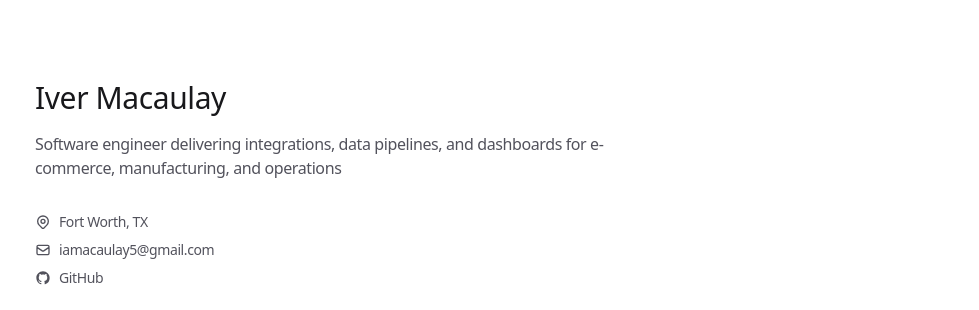
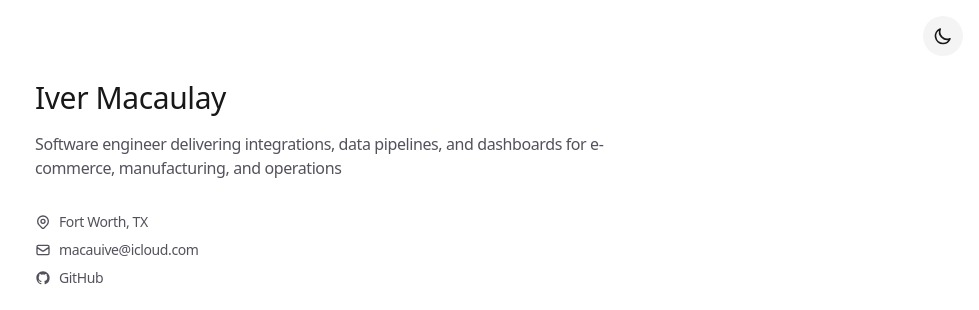
Before and after one commit to macauive/portfolio, a Next.js app: page / in a window 1280 px wide. Shown: the top 310 px of the page, without its empty margins (301-1280 px from the left). Built offline with nearby package versions, Linux system fonts and the light colour scheme.

Commit message:
light/dark mode theme toggle

```diff
--- a/package.json
+++ b/package.json
@@ -11,6 +11,7 @@
     "@tailwindcss/postcss": "^4.1.17",
     "framer-motion": "^11.15.0",
     "next": "^16.0.7",
+    "next-themes": "^0.4.6",
     "react": "^19.2.0",
     "react-dom": "^19.2.0",
     "tailwindcss": "^4.1.17"
--- a/src/app/layout.tsx
+++ b/src/app/layout.tsx
@@ -1,5 +1,6 @@
 import type { Metadata, Viewport } from 'next';
 import { Geist, Geist_Mono } from 'next/font/google';
+import { ThemeProvider } from 'next-themes';
 import './globals.css';
 
 export const viewport: Viewport = {
@@ -40,11 +41,13 @@ export default function RootLayout({
       <body
         className={`${geist.variable} ${geistMono.variable} bg-white tracking-tight antialiased dark:bg-zinc-950 text-zinc-900 dark:text-zinc-50`}
       >
-        <div className="flex min-h-screen w-full flex-col">
-          <div className="relative mx-auto w-full max-w-screen-sm flex-1 px-4 pt-20 pb-12">
-            {children}
+        <ThemeProvider attribute="class" defaultTheme="system" enableSystem>
+          <div className="flex min-h-screen w-full flex-col">
+            <div className="relative mx-auto w-full max-w-screen-sm flex-1 px-4 pt-20 pb-12">
+              {children}
+            </div>
           </div>
-        </div>
+        </ThemeProvider>
       </body>
     </html>
   );
--- a/src/app/page.tsx
+++ b/src/app/page.tsx
@@ -3,6 +3,7 @@
 import Hero from '@/components/Hero';
 import ProjectGrid from '@/components/ProjectGrid';
 import Footer from '@/components/Footer';
+import ThemeToggle from '@/components/ThemeToggle';
 import { motion } from 'framer-motion';
 
 const VARIANTS_CONTAINER = {
@@ -17,6 +18,8 @@ const VARIANTS_CONTAINER = {
 
 export default function Home() {
   return (
+    <>
+      <ThemeToggle />
       <motion.main
         className="space-y-16"
         variants={VARIANTS_CONTAINER}
@@ -27,5 +30,6 @@ export default function Home() {
         <ProjectGrid />
         <Footer />
       </motion.main>
+    </>
   );
 }
--- a/src/components/ProjectModal.tsx
+++ b/src/components/ProjectModal.tsx
@@ -53,29 +53,29 @@ export default function ProjectModal({ project, onClose }: ProjectModalProps) {
                 animate={{ opacity: 1, scale: 1, y: 0 }}
                 exit={{ opacity: 0, scale: 0.95, y: 20 }}
                 transition={{ type: 'spring', damping: 25, stiffness: 300 }}
-                className="bg-white rounded-4xl shadow-soft-lg max-w-3xl w-full max-h-[90vh] overflow-y-auto"
+                className="bg-white dark:bg-zinc-900 rounded-2xl shadow-2xl max-w-3xl w-full max-h-[90vh] overflow-y-auto"
                 onClick={(e) => e.stopPropagation()}
               >
                 {/* Header */}
-                <div className="sticky top-0 bg-white border-b border-background-subtle px-8 py-6 flex items-start justify-between rounded-t-4xl">
+                <div className="sticky top-0 bg-white dark:bg-zinc-900 border-b border-zinc-200 dark:border-zinc-800 px-8 py-6 flex items-start justify-between rounded-t-2xl">
                   <div className="flex-1">
                     <div className="flex items-center gap-3 mb-2">
                       {project.featured && (
-                        <span className="inline-flex items-center px-3 py-1 rounded-full text-xs font-medium bg-primary-blue/10 text-primary-blue">
+                        <span className="inline-flex items-center px-3 py-1 rounded-full text-xs font-medium bg-zinc-100 text-zinc-900 dark:bg-zinc-800 dark:text-zinc-100">
                           Featured
                         </span>
                       )}
-                      <span className="text-sm text-text-muted">{project.category}</span>
+                      <span className="text-sm text-zinc-600 dark:text-zinc-400">{project.category}</span>
                     </div>
-                    <h2 className="text-3xl font-medium text-text-primary">{project.title}</h2>
+                    <h2 className="text-3xl font-medium text-zinc-900 dark:text-zinc-50">{project.title}</h2>
                     {project.timeline && (
-                      <p className="text-text-muted mt-2">{project.timeline}</p>
+                      <p className="text-zinc-600 dark:text-zinc-400 mt-2">{project.timeline}</p>
                     )}
                   </div>
 
                   <button
                     onClick={onClose}
-                    className="ml-4 p-2 rounded-full hover:bg-background-subtle transition-colors"
+                    className="ml-4 p-2 rounded-full hover:bg-zinc-100 dark:hover:bg-zinc-800 transition-colors text-zinc-900 dark:text-zinc-50"
                     aria-label="Close modal"
                   >
                     <svg className="w-6 h-6" fill="none" stroke="currentColor" viewBox="0 0 24 24">
@@ -88,7 +88,7 @@ export default function ProjectModal({ project, onClose }: ProjectModalProps) {
                 <div className="px-8 py-6">
                   {/* Technologies */}
                   <div className="mb-8">
-                    <h3 className="text-sm font-medium text-text-muted mb-3">Technologies Used</h3>
+                    <h3 className="text-sm font-medium text-zinc-500 dark:text-zinc-400 mb-3">Technologies Used</h3>
                     <div className="flex flex-wrap gap-2">
                       {project.technologies.map((tech) => (
                         <TechBadge key={tech} technology={tech} />
@@ -98,8 +98,8 @@ export default function ProjectModal({ project, onClose }: ProjectModalProps) {
 
                   {/* Description */}
                   <div className="mb-8">
-                    <h3 className="text-sm font-medium text-text-muted mb-3">Overview</h3>
-                    <p className="text-text-secondary leading-relaxed text-lg">
+                    <h3 className="text-sm font-medium text-zinc-500 dark:text-zinc-400 mb-3">Overview</h3>
+                    <p className="text-zinc-700 dark:text-zinc-300 leading-relaxed text-lg">
                       {project.detailedDescription}
                     </p>
                   </div>
@@ -107,14 +107,14 @@ export default function ProjectModal({ project, onClose }: ProjectModalProps) {
                   {/* Achievements */}
                   {project.achievements && project.achievements.length > 0 && (
                     <div className="mb-8">
-                      <h3 className="text-sm font-medium text-text-muted mb-3">Key Achievements</h3>
+                      <h3 className="text-sm font-medium text-zinc-500 dark:text-zinc-400 mb-3">Key Achievements</h3>
                       <ul className="space-y-3">
                         {project.achievements.map((achievement, idx) => (
                           <li key={idx} className="flex items-start gap-3">
-                            <svg className="w-6 h-6 text-primary-blue shrink-0 mt-0.5" fill="none" stroke="currentColor" viewBox="0 0 24 24">
+                            <svg className="w-6 h-6 text-blue-500 dark:text-blue-400 shrink-0 mt-0.5" fill="none" stroke="currentColor" viewBox="0 0 24 24">
                               <path strokeLinecap="round" strokeLinejoin="round" strokeWidth={2} d="M5 13l4 4L19 7" />
                             </svg>
-                            <span className="text-text-secondary leading-relaxed">{achievement}</span>
+                            <span className="text-zinc-700 dark:text-zinc-300 leading-relaxed">{achievement}</span>
                           </li>
                         ))}
                       </ul>
@@ -127,7 +127,7 @@ export default function ProjectModal({ project, onClose }: ProjectModalProps) {
                       href={project.link}
                       target="_blank"
                       rel="noopener noreferrer"
-                      className="inline-flex items-center gap-2 px-6 py-3 bg-primary-blue text-white rounded-full hover:shadow-soft-lg transition-all"
+                      className="inline-flex items-center gap-2 px-6 py-3 bg-blue-500 hover:bg-blue-600 dark:bg-blue-600 dark:hover:bg-blue-700 text-white rounded-full hover:shadow-lg transition-all"
                     >
                       <span>View Project</span>
                       <svg className="w-4 h-4" fill="none" stroke="currentColor" viewBox="0 0 24 24">
--- a/src/components/ThemeToggle.tsx
+++ b/src/components/ThemeToggle.tsx
@@ -1,30 +1,69 @@
-"use client";
+'use client';
 
-import React, { useEffect, useState } from "react";
-import { Row, ToggleButton, useTheme } from "@once-ui-system/core";
+import { useTheme } from 'next-themes';
+import { useEffect, useState } from 'react';
+import { motion } from 'framer-motion';
 
-export const ThemeToggle: React.FC = () => {
+export default function ThemeToggle() {
   const { theme, setTheme } = useTheme();
   const [mounted, setMounted] = useState(false);
-  const [currentTheme, setCurrentTheme] = useState("light");
 
+  // Avoid hydration mismatch
   useEffect(() => {
     setMounted(true);
-    setCurrentTheme(document.documentElement.getAttribute("data-theme") || "light");
   }, []);
 
-  useEffect(() => {
-    setCurrentTheme(document.documentElement.getAttribute("data-theme") || "light");
-  }, [theme]);
+  if (!mounted) {
+    return (
+      <div className="w-10 h-10 rounded-full bg-zinc-100 dark:bg-zinc-800" />
+    );
+  }
 
-  const icon = currentTheme === "dark" ? "light" : "dark";
-  const nextTheme = currentTheme === "light" ? "dark" : "light";
+  const isDark = theme === 'dark';
 
   return (
-    <ToggleButton
-      prefixIcon={icon}
-      onClick={() => setTheme(nextTheme)}
-      aria-label={`Switch to ${nextTheme} mode`}
-    />
+    <motion.button
+      onClick={() => setTheme(isDark ? 'light' : 'dark')}
+      className="fixed top-4 right-4 z-50 w-10 h-10 rounded-full bg-zinc-100 hover:bg-zinc-200 dark:bg-zinc-800 dark:hover:bg-zinc-700 flex items-center justify-center transition-colors"
+      whileHover={{ scale: 1.05 }}
+      whileTap={{ scale: 0.95 }}
+      aria-label={`Switch to ${isDark ? 'light' : 'dark'} mode`}
+    >
+      <motion.div
+        initial={false}
+        animate={{ rotate: isDark ? 180 : 0 }}
+        transition={{ duration: 0.3, ease: 'easeInOut' }}
+      >
+        {isDark ? (
+          <svg
+            className="w-5 h-5 text-zinc-100"
+            fill="none"
+            stroke="currentColor"
+            viewBox="0 0 24 24"
+          >
+            <path
+              strokeLinecap="round"
+              strokeLinejoin="round"
+              strokeWidth={2}
+              d="M12 3v1m0 16v1m9-9h-1M4 12H3m15.364 6.364l-.707-.707M6.343 6.343l-.707-.707m12.728 0l-.707.707M6.343 17.657l-.707.707M16 12a4 4 0 11-8 0 4 4 0 018 0z"
+            />
+          </svg>
+        ) : (
+          <svg
+            className="w-5 h-5 text-zinc-900"
+            fill="none"
+            stroke="currentColor"
+            viewBox="0 0 24 24"
+          >
+            <path
+              strokeLinecap="round"
+              strokeLinejoin="round"
+              strokeWidth={2}
+              d="M20.354 15.354A9 9 0 018.646 3.646 9.003 9.003 0 0012 21a9.003 9.003 0 008.354-5.646z"
+            />
+          </svg>
+        )}
+      </motion.div>
+    </motion.button>
   );
-};
+}
--- a/src/data/personal.ts
+++ b/src/data/personal.ts
@@ -4,7 +4,7 @@ export const personalInfo: PersonalInfo = {
   name: 'Iver Macaulay',
   title: 'Software Engineer',
   location: 'Fort Worth, TX',
-  email: 'iamacaulay5@gmail.com',
+  email: 'macauive@icloud.com',
   github: 'github.com/imacaulay5',
   summary: 'Software engineer delivering integrations, data pipelines, and dashboards for e-commerce, manufacturing, and operations',
 };
```
Also changed, not shown: 1 other file (tests, documents, lock files or other folders). Lines whose indentation alone changed are shown as unchanged.
